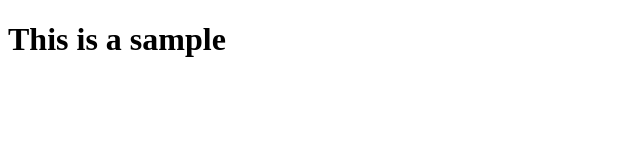
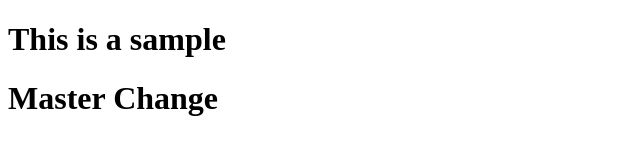
Before and after one commit to sanjeev-4k/DemoProject, a plain HTML site: page Index.html in a window 1280 px wide. Shown: the whole page, without its empty margins (0-640 px from the left). Drawn offline with Linux system fonts and the light colour scheme.

Commit message:
Masterchange

```diff
--- a/Index.html
+++ b/Index.html
@@ -9,5 +9,7 @@
 <body>
 
     <h1>This is a sample</h1>
+
+    <h1>Master Change</h1>
 </body>
 </html>
```
